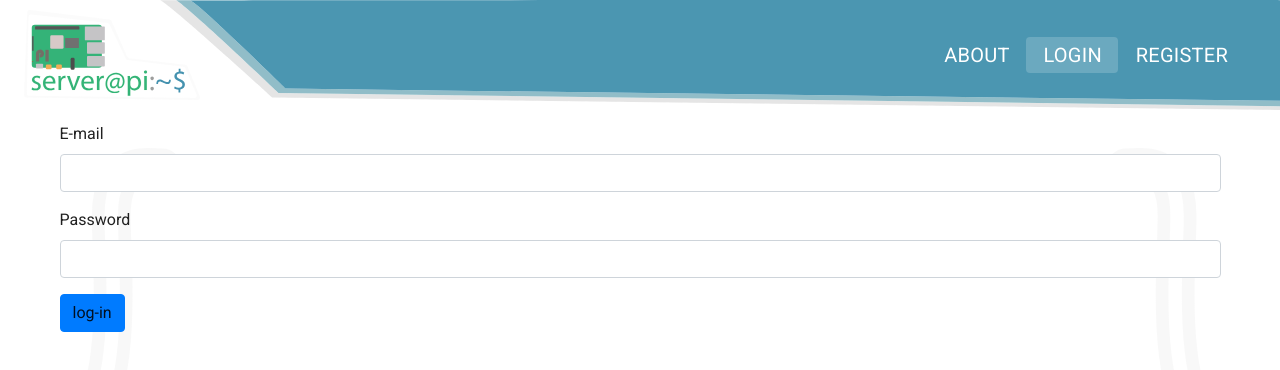
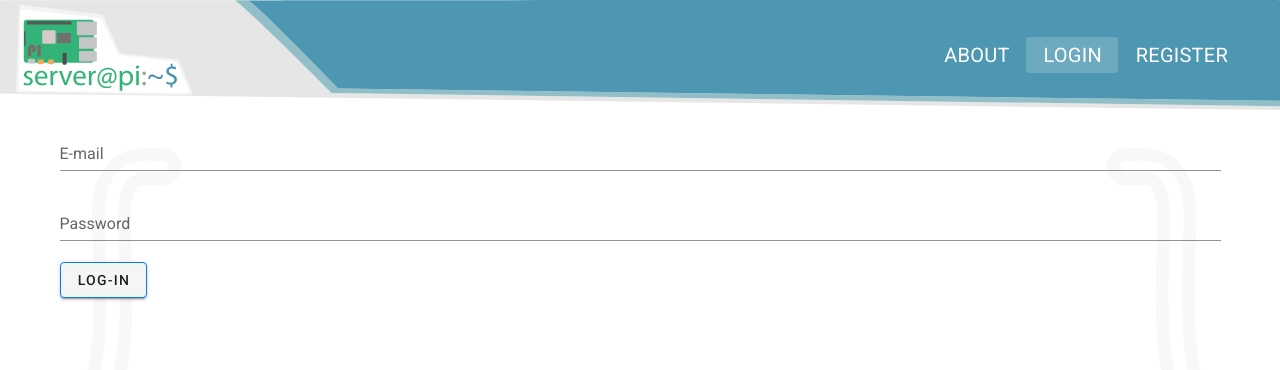
Before and after one commit to EdvinasMatusevicius/serverpiVUE, a Vue app: page /login in a window 1280 px wide. Shown: the top 370 px of the page. Built offline with nearby package versions, Linux system fonts and the light colour scheme.

Commit message:
changed forms and validation to vuetify

```diff
--- a/src/components/forms/authentication/Form.vue
+++ b/src/components/forms/authentication/Form.vue
@@ -1,14 +1,14 @@
 <template>
     <div>
-        <form >
+        <v-form ref="form">
             <vue-input
             v-for="(input,i) in inputs"
             :key="i"
             :inputInfo="input"
             >
           </vue-input>
-          <button type="submit" class="btn btn-primary" v-text="type"></button>
-        </form>
+          <v-btn @click="validate" class="btn btn-primary" v-text="type"></v-btn>
+        </v-form>
     </div>
 </template>
 
@@ -26,9 +26,14 @@ export default {
                 return {
                     inputs:{
                         username:{
+                            model:'',
                             type:'text',
-                            name:'User name',
-                            validations:[{
+                            label:'User name',
+                            name:'name',
+                            validations:[
+                            {
+                                validation:'required'
+                            },{
                                 validation:'length',
                                 min:2,
                                 max:20
@@ -36,29 +41,43 @@ export default {
                             }
                         ,
                         email:{
+                            model:'',
                             type:'email',
-                            name:'E-mail',
-                            validations:[{
+                            label:'E-mail',
+                            name:'e-mail',
+                            validations:[
+                            {
+                                validation:'required'
+                            },{
                                 validation:'email'
-                            },
-                            {
+                            },{
                                 validation:'length',
                                 min:3,
                                 max:255
                             }
                             ],},
                         password:{
+                            model:'',
                             type:'password',
-                            name:'Password',
-                            validations:[{
+                            label:'Password',
+                            name:'password',
+                            validations:[
+                                {
+                                validation:'required'
+                                },{
                                 validation:'length',
                                 min:8,
                                 max:255
                             }],},
                         repeatpassword:{
+                            model:'',
                             type:'password',
-                            name:'Repeat password',
-                            validations:[{
+                            label:'Repeat password',
+                            name:'password_confirmation',
+                            validations:[
+                                {
+                                validation:'required'
+                                },{
                                 validation:'length',
                                 min:8,
                                 max:255
@@ -71,13 +90,23 @@ export default {
                     inputs:{
                         email:{
                             type:'email',
-                            name:'E-mail',
-                            validations:[]
+                            label:'E-mail',
+                            name:'email',
+                            validations:[
+                                {
+                                validation:'required'
+                                },
+                            ]
                             },
                         password:{
                             type:'password',
-                            name:'Password',
-                            validations:[]
+                            label:'Password',
+                            name:'password',
+                            validations:[
+                                {
+                                    validation:'required'
+                                },
+                            ]
                             }
                     }
                 }
@@ -88,6 +117,11 @@ export default {
                 }
                 break;
         }
+    },
+    methods:{
+        validate () {
+            this.$refs.form.validate()
+      },
     }
 }
 </script>
--- a/src/components/forms/authentication/Input-row.vue
+++ b/src/components/forms/authentication/Input-row.vue
@@ -1,9 +1,13 @@
 <template>
-    <div class="form-group">
-        <label for="formGroupExampleInput">{{this.inputInfo.name}}</label>
-        <input :type="this.inputInfo.type" class="form-control" v-bind:class="{ 'is-invalid': this.errorMessage }" id="formGroupExampleInput"  v-on:input="validateInput($event.target.value)">
-        <div class="invalid-feedback" v-text="errorMessage"></div>
-    </div>
+
+    <v-text-field
+        v-model="inputInfo.model"
+        :rules="rules"
+        :type="inputInfo.type"
+        :label="inputInfo.label"
+        :name="inputInfo.name"
+    >
+    </v-text-field>
 </template>
 
 <script>
@@ -12,39 +16,42 @@ export default {
     props:['inputInfo'],
     data(){
         return {
-            errorMessage: '',
+            rules:this.getRules()
         }
     },
     methods:{
-        validateInput(val){
-            this.errorMessage = '';
-            this.inputInfo.validations.forEach(validation => {
+        getRules(){
+             let rulesArr = [];
+             this.inputInfo.validations.forEach(validation => {
                 switch (validation.validation) {
-                    case 'length':
-                        this.length(val,validation.min,validation.max,this.inputInfo.name);
+                        case 'required':
+                            rulesArr.push(this.required(this.inputInfo.name))
+                        break;
+                        case 'length':
+                            rulesArr.push(this.length(validation.min,validation.max,this.inputInfo.name));
                         break;
                         case 'email':
-                            this.email(val);
+                            rulesArr.push(this.email())
                         break;
 
                     default:
                         break;
                 }
             });
+            return rulesArr;
 
         },
-        email(val){
-            const etaIndex = val.search(/\@/g);
-                if (etaIndex === -1 || etaIndex === 0 || etaIndex === val.length - 1) {
-                    this.errorMessage= 'email is invalid';
-                }
+        required(name){
+            return v=> !!v || `${name} field is required`;
         },
-        length(val,min,max,name){
-            if (val.length < min || val.length > max) {
-                this.errorMessage= `${name} can't be shorter than ${min} and longer than ${max} characters`;
+        email(){
+            return v => /.+@.+\..+/.test(v) || 'E-mail must be valid';
+        },
+        length(min,max,name){
+            return v =>  (v.length > min && v.length < max)  || `${name} can't be shorter than ${min} and longer than ${max} characters`;
             }
 
-        }
     }
+
 }
 </script>
--- a/src/partials/navbar.vue
+++ b/src/partials/navbar.vue
@@ -4,7 +4,7 @@
     <!-- if new svg add preserveAspectRatio="none"  inside svg tag -->
 
     <v-app-bar flat app class="transparent  " height="110">
-        <router-link class="ml-2" to="/"><img class="logo" src="../assets/pi_logo.svg" alt=""></router-link>
+        <router-link  to="/"><img class="logo" src="../assets/pi_logo.svg" alt=""></router-link>
         <v-spacer></v-spacer>
 
         <v-btn text color="white" h5 class="text-decoration-none text-h6 font-weight-regular" to="/about">About</v-btn>
@@ -28,15 +28,16 @@ export default {
             position: fixed;
 	        top:0;
 	        right:0;
-            padding-left: 10rem;
+            // padding-left: 10rem; //atkomentuoti jei naudojamas nav background bet axtension poicona
             min-width: 100%;
             height: 110px;
-            width: 20px;
+            width: 100%;
             z-index: 1;
         }
     }
     .logo{
         min-height: 100%;
         width: 11rem;
+        padding-bottom: 10px;
     }
 </style>
```
Also changed, not shown: src/assets/navbar.svg.
